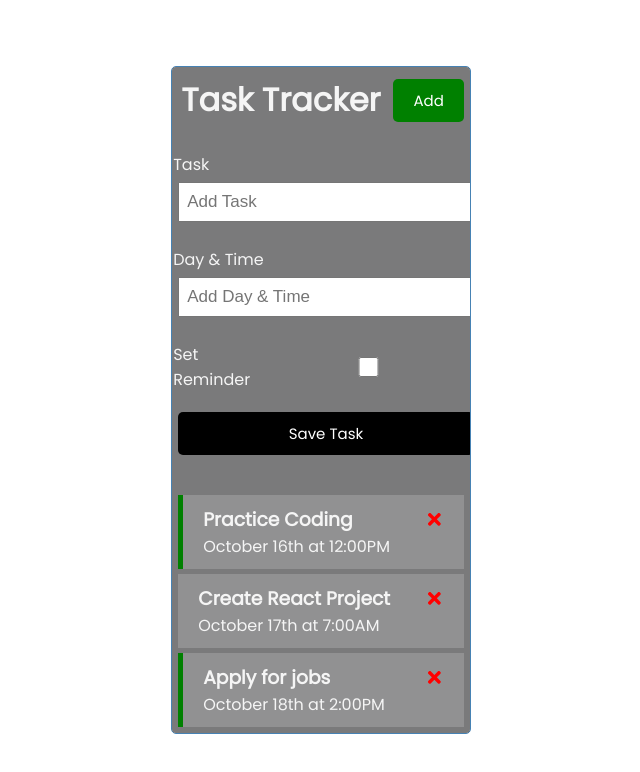
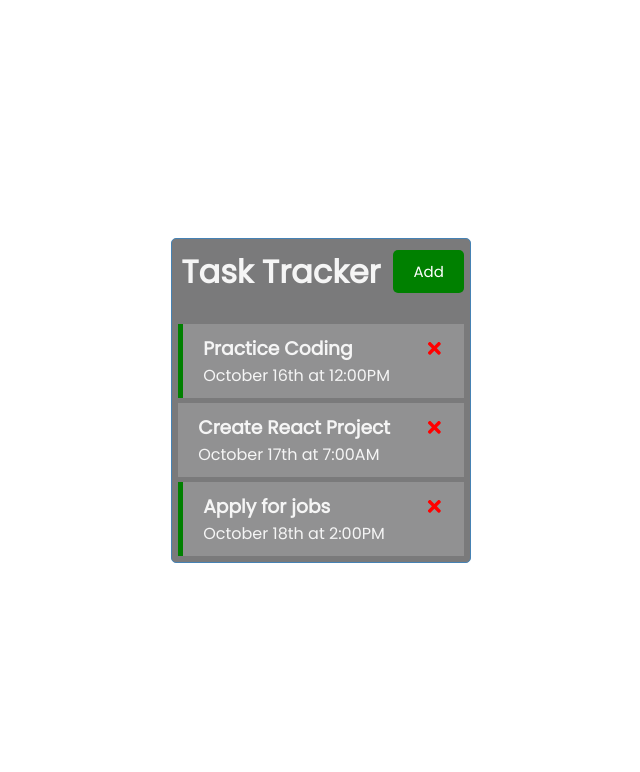
Before and after one commit to traviscult/task-tracker, a React (Create React App) app: page / in a window 1280 px wide. Shown: the top 772 px of the page, without its empty margins (319-959 px from the left). Built offline with nearby package versions, Linux system fonts and the light colour scheme.

Commit message:
added toggle functionality of form on click of add button

```diff
--- a/src/App.js
+++ b/src/App.js
@@ -4,6 +4,7 @@
 import AddTask from "./components/AddTask";
 
 function App() {
+  const [showAddTask, setShowAddTask] = useState(false);
   const [tasks, setTasks] = useState([
     {
       id: 1,
@@ -46,8 +47,8 @@
   };
   return (
     <div className="container">
-      <Header />
-      <AddTask onAdd={addTask} />
+      <Header onAdd={() => setShowAddTask(!showAddTask)} />
+      {showAddTask && <AddTask onAdd={addTask} />}
       {tasks.length > 0 ? (
         <Tasks tasks={tasks} onDelete={deleteTask} onToggle={toggleReminder} />
       ) : (
--- a/src/components/Header.js
+++ b/src/components/Header.js
@@ -2,15 +2,11 @@
 import PropTypes from "prop-types";
 import { Button } from "./Button";
 
-export const Header = ({ title }) => {
-  const onClick = () => {
-    console.log("click");
-  };
-
+export const Header = ({ title, onAdd }) => {
   return (
     <header className="header">
       <h1>{title}</h1>
-      <Button color="green" text="Add" onClick={onClick} />
+      <Button color="green" text="Add" onClick={onAdd} />
     </header>
   );
 };
```
